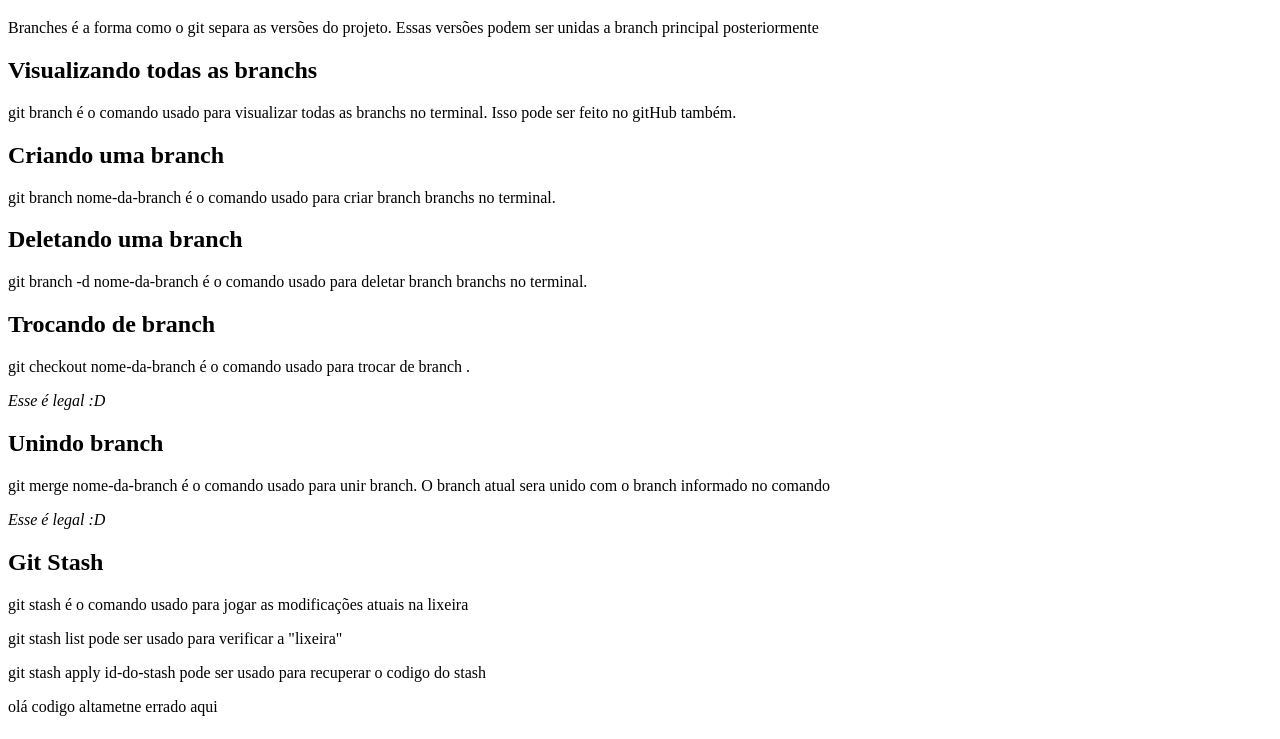
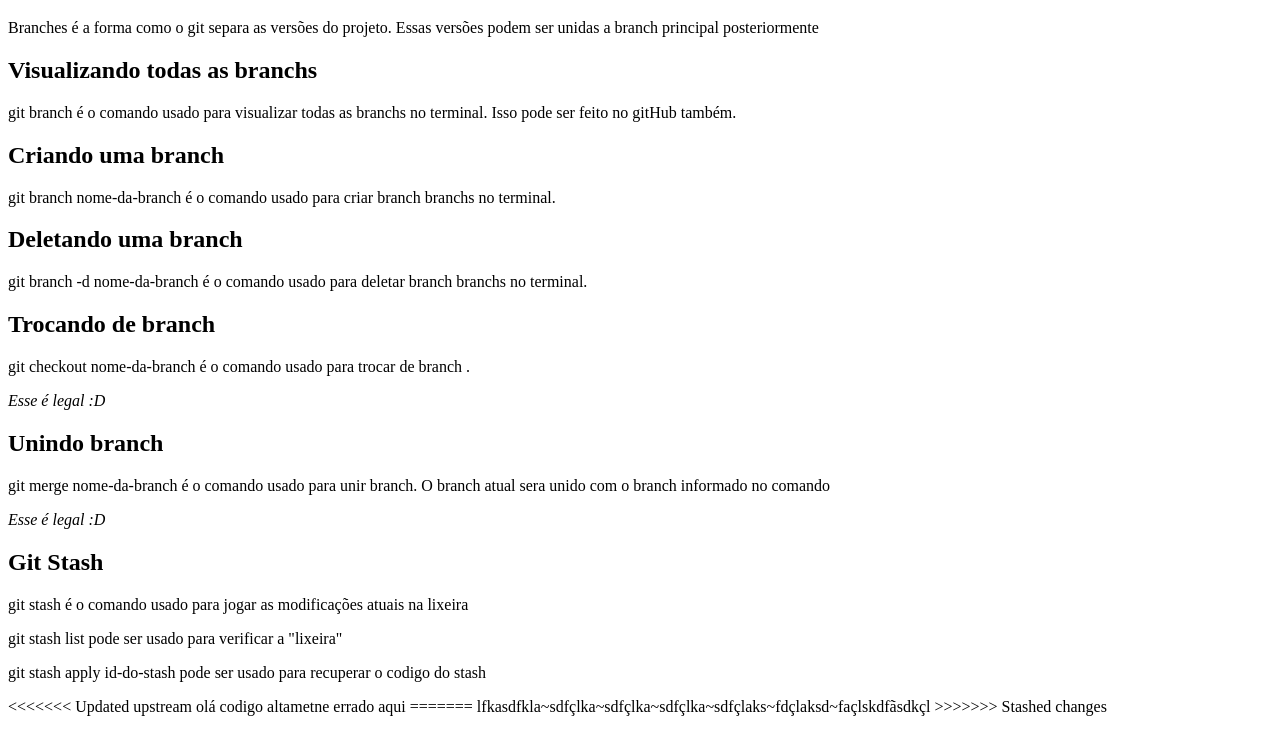
Before and after one commit to fernandomk6/Git-e-GitHub-do-basico-ao-avancado-c-gist-e-GitHub-Pages, a plain HTML site: page 2-fundamental/17-branches/index.html in a window 1280 px wide. Shown: the part 61-800 px from the top of the page. Drawn offline with Linux system fonts and the light colour scheme.

Commit message:
algo ocorreu

```diff
--- a/2-fundamental/17-branches/index.html
+++ b/2-fundamental/17-branches/index.html
@@ -37,6 +37,10 @@
     <p>git stash list pode ser usado para verificar a "lixeira"</p>
     <p>git stash apply id-do-stash pode ser usado para recuperar o codigo do stash</p>
   </section>
+<<<<<<< Updated upstream
   olá codigo altametne errado aqui
+=======
+  lfkasdfkla~sdfçlka~sdfçlka~sdfçlka~sdfçlaks~fdçlaksd~façlskdfãsdkçl
+>>>>>>> Stashed changes
 </body>
 </html>
```
